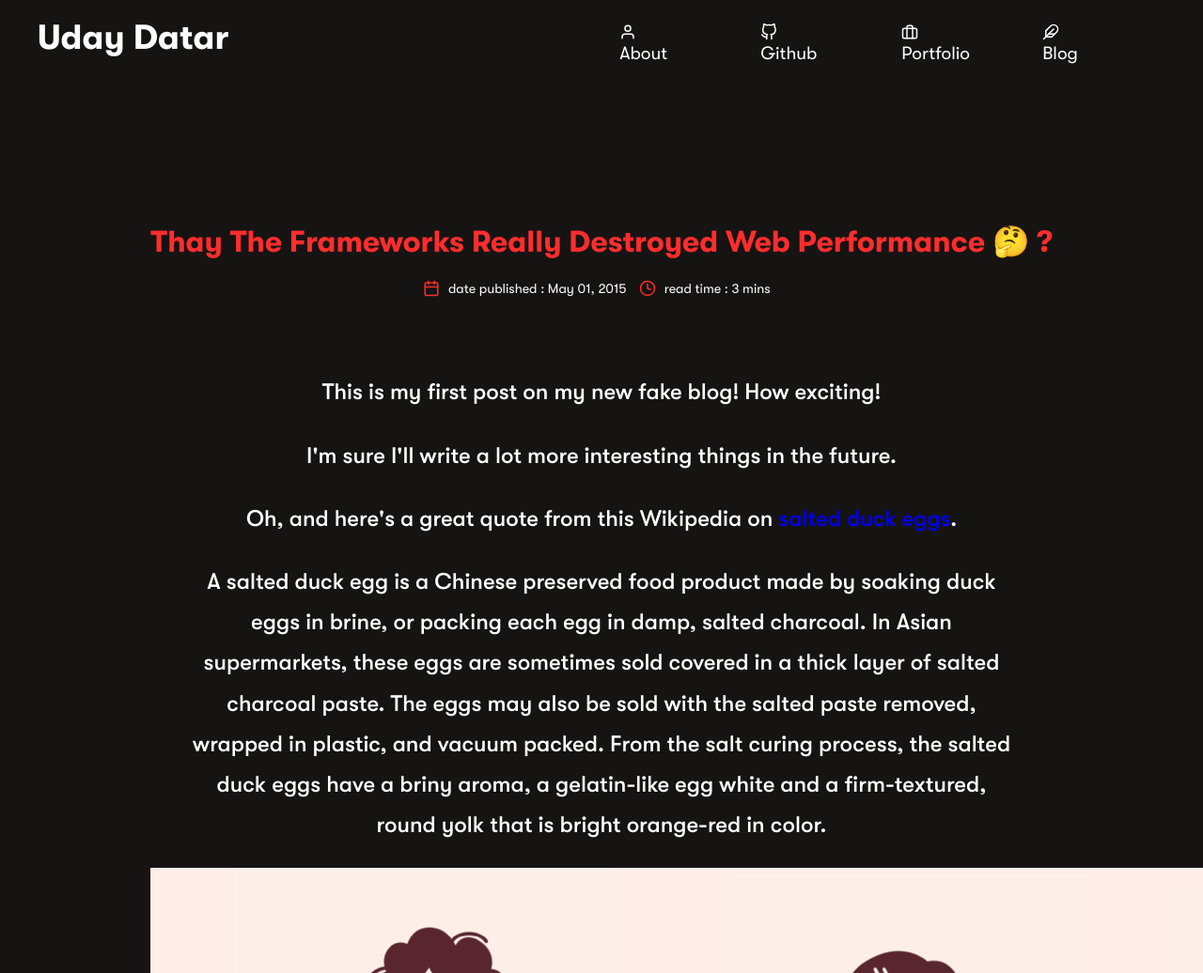
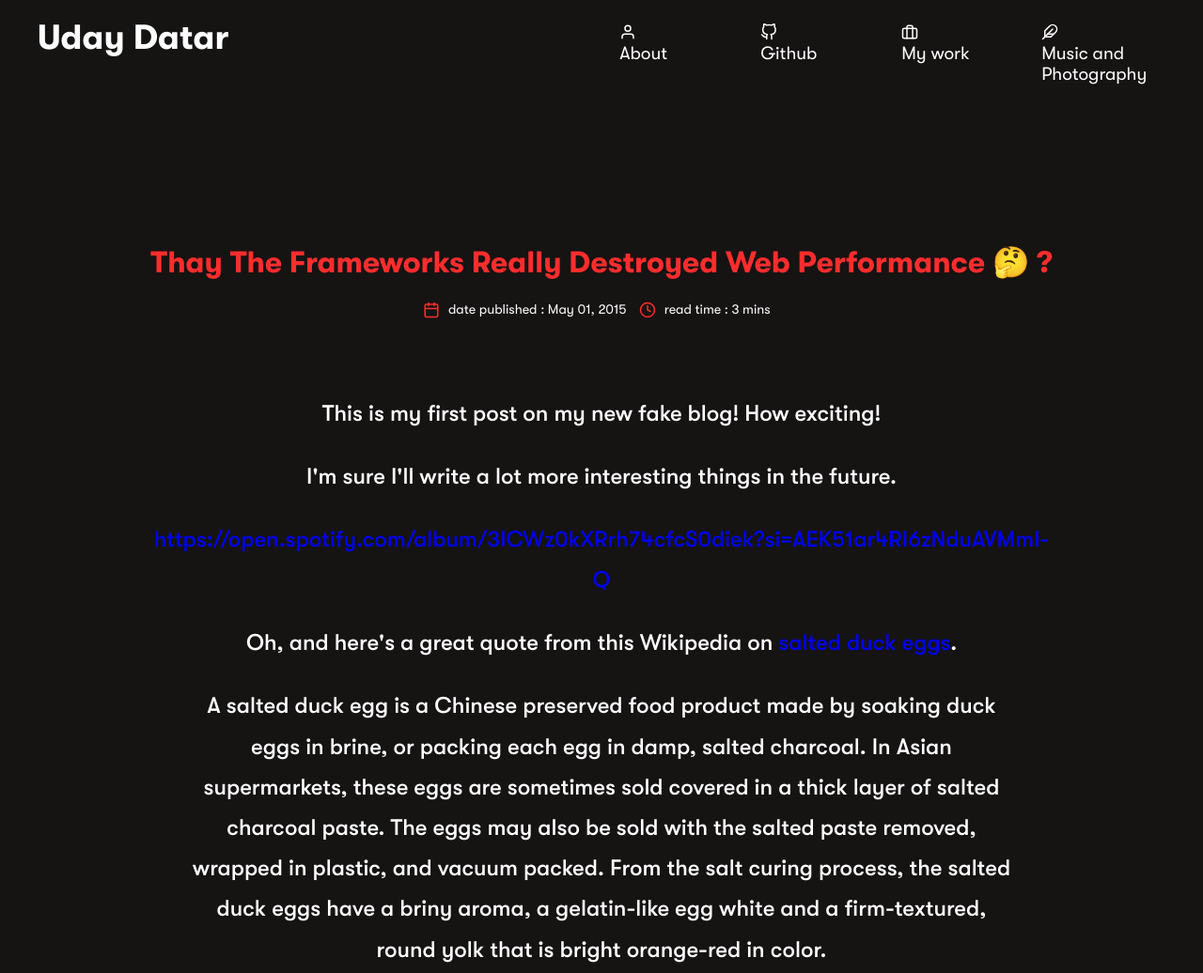
Before and after one commit to udaydatar7/portfolio-website, a Gatsby site: page /blog-1/ in a window 1280 px wide. Shown: the top 1036 px of the page at 94% size. Built offline with nearby package versions, Linux system fonts and the light colour scheme; Gatsby itself is replaced by a stand-in of ours.

Commit message:
more work
Added gastby plugin and renamed blog and portfolio sections to better gel with the site.  Portfolio section now my work and blog will be my photography page/ place to post new music I find.

```diff
--- a/gatsby-config.js
+++ b/gatsby-config.js
@@ -38,6 +38,12 @@ module.exports = {
       resolve: `gatsby-transformer-remark`,
       options: {
         plugins: [
+          {
+            resolve: "gatsby-transformer-remark",
+            options: {
+              plugins: ["gatsby-remark-embed-spotify"]
+            },
+          },
           {
             resolve: `gatsby-remark-images`,
             options: {
--- a/package.json
+++ b/package.json
@@ -14,6 +14,7 @@
     "gatsby-plugin-sharp": "^2.6.11",
     "gatsby-plugin-styled-components": "^3.3.10",
     "gatsby-remark-copy-linked-files": "^2.3.10",
+    "gatsby-remark-embed-spotify": "^2.1.1",
     "gatsby-remark-images": "^3.3.17",
     "gatsby-remark-prismjs": "^3.5.10",
     "gatsby-remark-responsive-iframe": "^2.4.10",
--- a/src/components/layout/navbar/index.jsx
+++ b/src/components/layout/navbar/index.jsx
@@ -21,8 +21,8 @@ const Navbar = ({ siteTitle }) => (
             <NavbarList>
               <li><Link to="/" className="lined-link" activeClassName="active"> <User /> <span> About </span> </Link></li>
               <li><Link to="/repositories" className="lined-link" activeClassName="active"> <GitHub /> <span> Github </span> </Link></li>
-              <li><Link to="/works" className="lined-link" activeClassName="active"> <Briefcase /> <span> Portfolio </span> </Link></li>
-              <li><Link to="/blog" className="lined-link" activeClassName="active"> <Feather /> <span> Blog </span> </Link></li>
+              <li><Link to="/works" className="lined-link" activeClassName="active"> <Briefcase /> <span> My work </span> </Link></li>
+              <li><Link to="/blog" className="lined-link" activeClassName="active"> <Feather /> <span> Music and Photography</span> </Link></li>
             </NavbarList>
           </div>
       </NavbarElement>
--- a/src/data/blog/blog-1/index.md
+++ b/src/data/blog/blog-1/index.md
@@ -12,6 +12,9 @@ This is my first post on my new fake blog! How exciting!
 
 I'm sure I'll write a lot more interesting things in the future.
 
+https://open.spotify.com/album/3ICWz0kXRrh74cfcS0diek?si=AEK51ar4RI6zNduAVMmI-Q
+
+
 Oh, and here's a great quote from this Wikipedia on
 [salted duck eggs](https://en.wikipedia.org/wiki/Salted_duck_egg).
 
```
Also changed, not shown: 1 other file.
